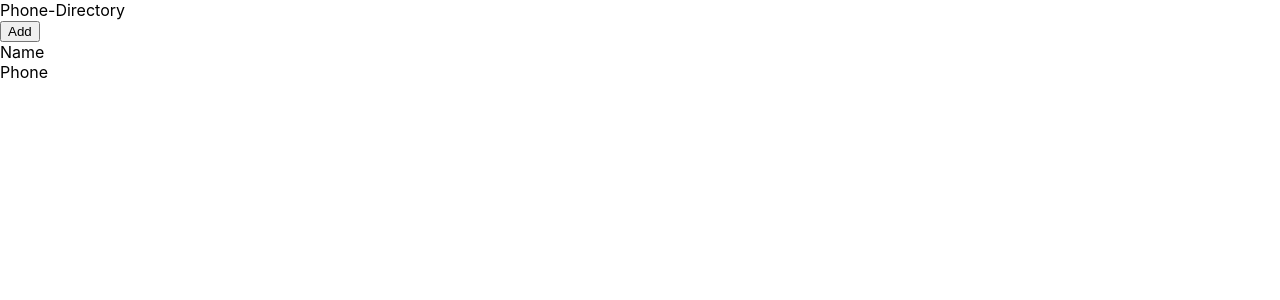
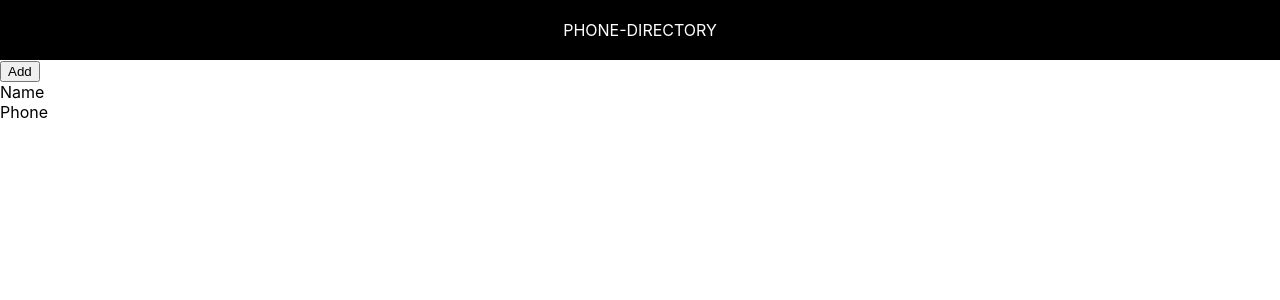
Before and after one commit to Chandrika1302/phone-directory, a React (Create React App) app: page / in a window 1280 px wide. Shown: the top 300 px of the page. Built offline with nearby package versions, Linux system fonts and the light colour scheme.

Commit message:
Styled ‘Header’ (Inline Styling)

```diff
--- a/src/Header.js
+++ b/src/Header.js
@@ -1,17 +1,18 @@
  //functional component
  const Header =function(){
+    const headerStyle = {
+        textAlign: 'center',
+        padding: 20,
+        background: '#000',
+        color: '#fff',
+        textTransform: 'uppercase'
+     };
     return(
-    <div className="header">Phone-Directory</div>
+        <div>
+            <div style={headerStyle}>Phone-Directory</div>
+        </div>
+
     )
  }
-// Class Component
-// class Header extends Component {
-//    render() {
-//        return (
-//            <div className="header">
-//                Phone Directory
-//            </div>
-//        )
-//    }
-// }
+
 export default Header;
```
